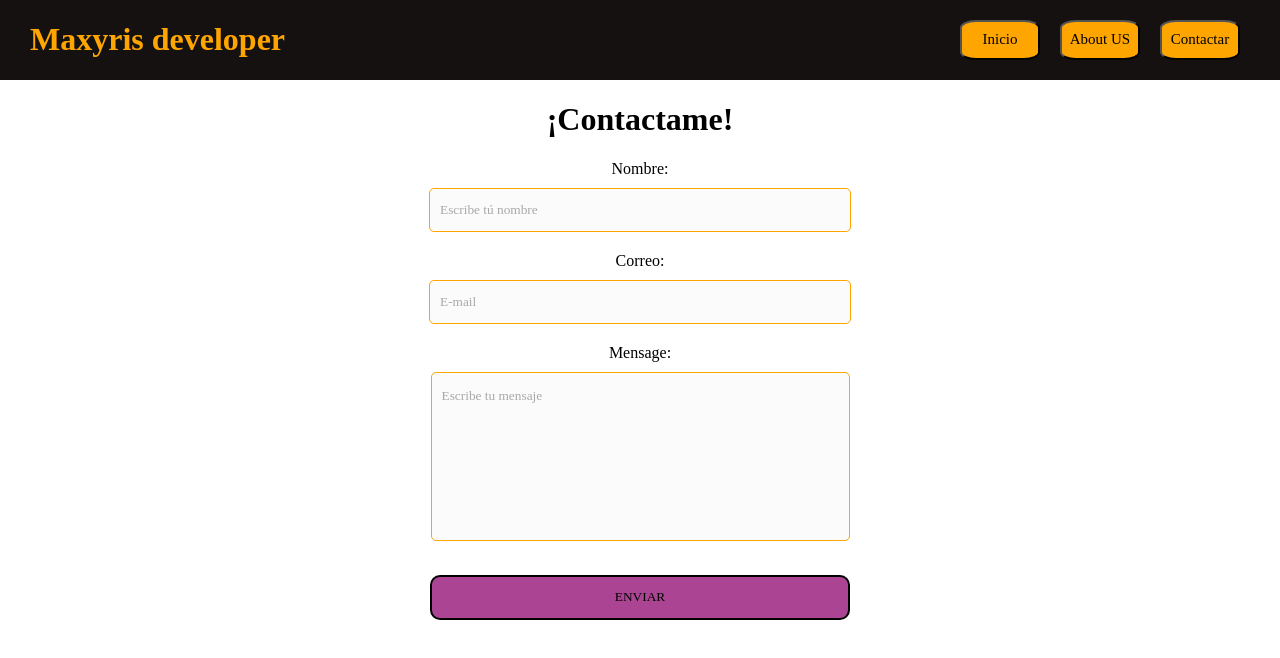
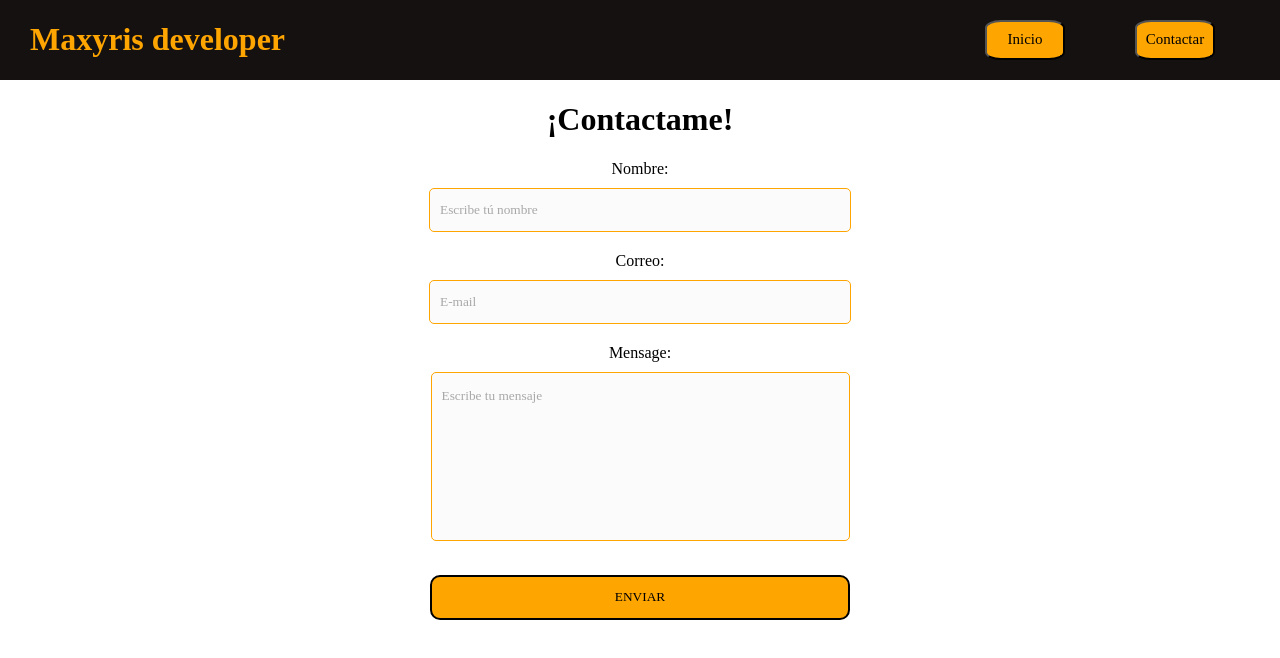
Before and after one commit to Maxyris/Mi-portafolio, a React (Create React App) app: page /Contact in a window 1280 px wide. Shown: the top 658 px of the page. Built offline with nearby package versions, Linux system fonts and the light colour scheme.

Commit message:
Se desactivo el boton About US del header hasta comenzar con el desarrollo del mismo y se cambio de color el boton del formulario de envio de correo.

```diff
--- a/src/Components/Layout/EmailContact/EmailContact.css
+++ b/src/Components/Layout/EmailContact/EmailContact.css
@@ -59,7 +59,7 @@
   margin-bottom: 20px;
   margin-top: 10px;
   text-transform: uppercase;
-  background-color: #ab4493;
+  background-color: orange;
   border-color: black;
   border-style: solid;
   border-radius: 10px;
--- a/src/Components/Layout/Header/Header.jsx
+++ b/src/Components/Layout/Header/Header.jsx
@@ -12,7 +12,7 @@ export const Header = () => {
         </div>
         <div className="buttonsHeader">
             <NavLink to='/'><ButtonsHeader text="Inicio"/></NavLink>
-             <ButtonsHeader text="About US"/> {/*falta el navlink de este boton */}
+             {/* <ButtonsHeader text="About US"/> falta el navlink de este boton */}
             <NavLink to='/Contact'><ButtonsHeader text="Contactar"/></NavLink>
         </div>
     </header>
```
